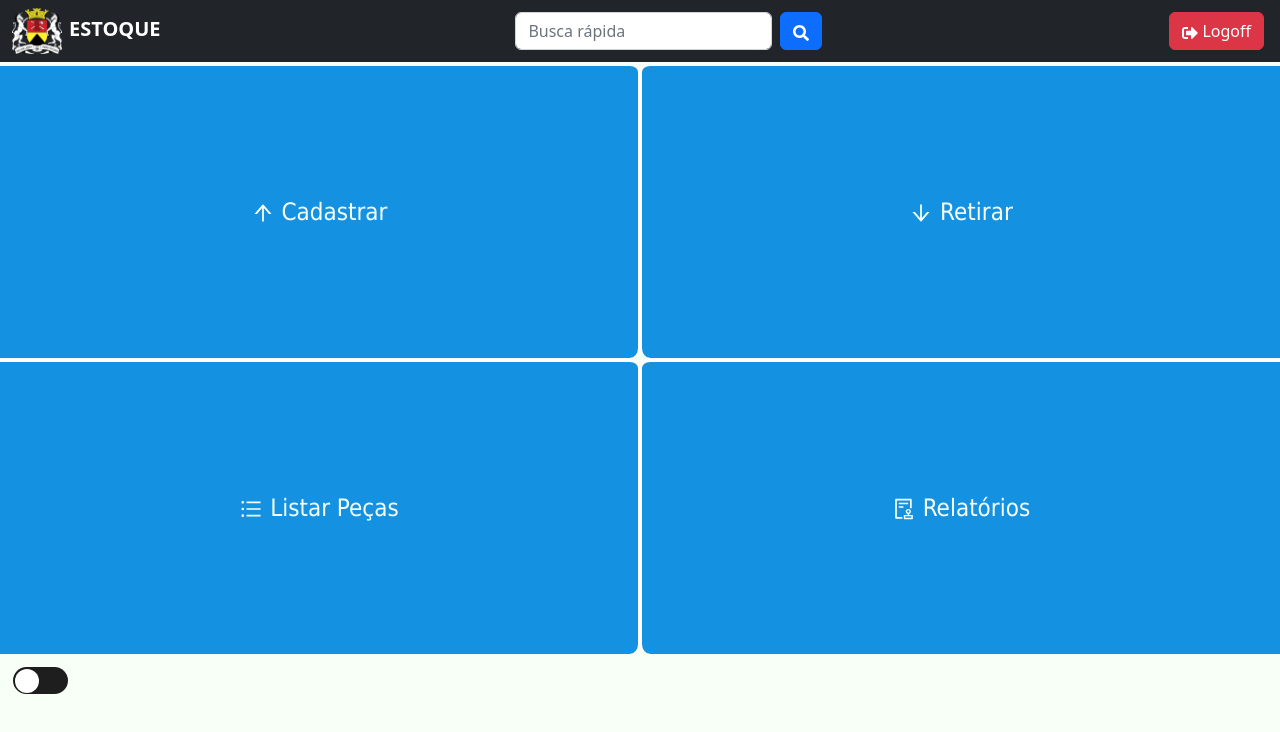
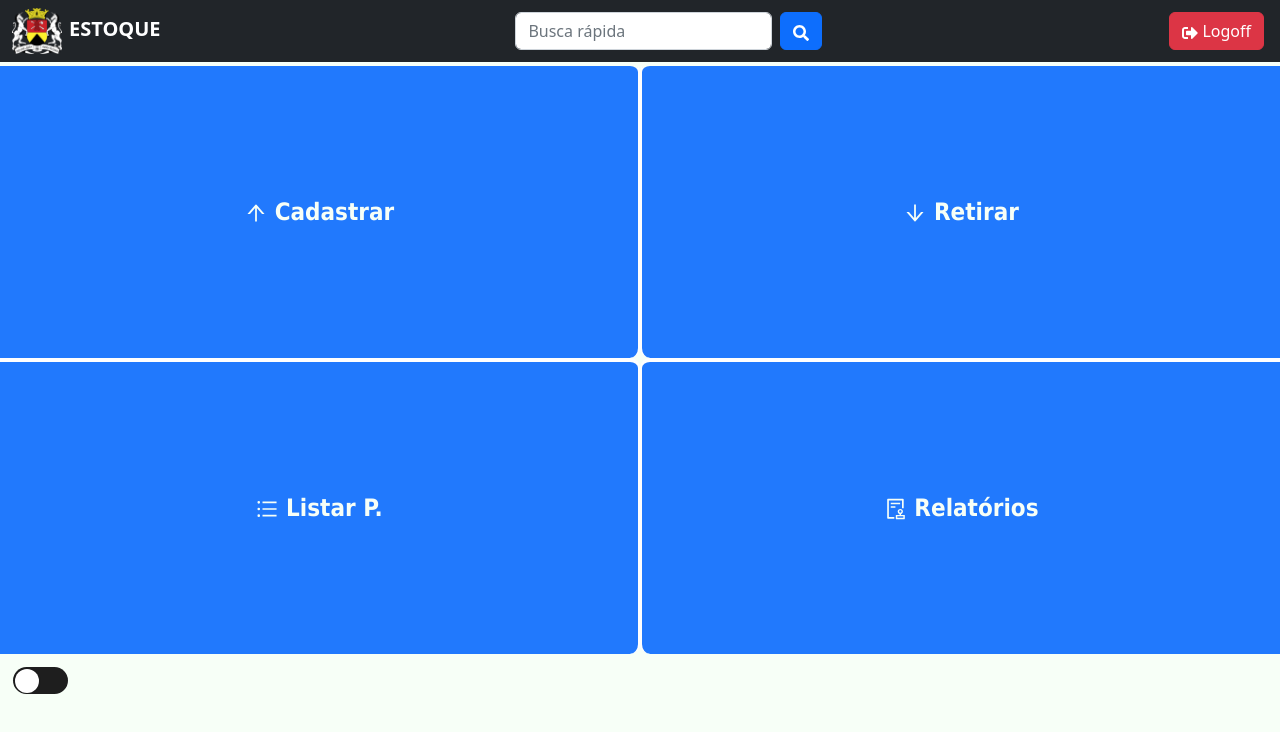
Before and after one commit to joao-pedro01/projetoGx, a React (Create React App) app in the folder front-end/: page /menu in a window 1280 px wide. Shown: the top 732 px of the page. Built offline with nearby package versions, Linux system fonts and the light colour scheme.

Commit message:
style do site

```diff
--- a/front-end/src/pages/listaPecas/indexLista.jsx
+++ b/front-end/src/pages/listaPecas/indexLista.jsx
@@ -18,7 +18,7 @@ const Pecas = () => {
     const [data, setDate] = useState();
 
     useEffect(() => {
-        Axios.get('http://172.16.9.95:8080/api/pecas')
+        Axios.get('http://172.22.2.22:8080/api/pecas')
         .then(res => {
           console.log("Getting from ::::", res.data)
           setDate(res.data)
--- a/front-end/src/pages/listaPecas/stylesLista.css
+++ b/front-end/src/pages/listaPecas/stylesLista.css
@@ -2,7 +2,7 @@ tr:hover {
     background-color: rgb(247, 223, 255);
 }
 th {
-    background-color: white !important;
+    background-color: white;
 }
 
 .buttonArea {
--- a/front-end/src/pages/menus/indexMenus.jsx
+++ b/front-end/src/pages/menus/indexMenus.jsx
@@ -9,12 +9,12 @@ const Menus = () => {
         <div className='MenuContainer'>
                 <HeaderPMS/>
             <div className='top'>
-                <span className="top"><a className='buttonOne' href='/menucadastro'><div className='text-button'><AiOutlineArrowUp /> Cadastrar</div></a></span>
-                <a className='buttonTwo' href='/remover'><div className='text-button'><AiOutlineArrowDown/> Retirar</div></a>
+                <span className="top"><a className='buttonOne' href='/menucadastro'><div className='text-button'><AiOutlineArrowUp /> <b>Cadastrar</b></div></a></span>
+                <a className='buttonTwo' href='/remover'><div className='text-button'><AiOutlineArrowDown/> <b>Retirar</b></div></a>
             </div>
             <div className='down'>
-                <a className='buttonThree' href='/pecas'><div className='text-button'><AiOutlineBars /> Listar Peças</div></a>
-                <a className='buttonFour' href='/relatorio'><div className='text-button'><AiOutlineAudit /> Relatórios</div></a>
+                <a className='buttonThree' href='/pecas'><div className='text-button'><AiOutlineBars /> <b>Listar P.</b></div></a>
+                <a className='buttonFour' href='/relatorio'><div className='text-button'><AiOutlineAudit /> <b>Relatórios</b></div></a>
             </div>
 
         </div>
--- a/front-end/src/pages/menus/stylesMenus.css
+++ b/front-end/src/pages/menus/stylesMenus.css
@@ -3,7 +3,7 @@
     margin: 0%;
 }
 .buttonOne{
-    background-color: #1492E1;
+    background-color: #2179FD;
     text-align: center;
     padding: 10%;
     height: 60%;
@@ -16,7 +16,7 @@
     border-top: #F7FFF7 solid 4px;
 }
 .buttonTwo{
-    background-color: #1492E1;
+    background-color: #2179FD;
     text-align: center;
     padding: 10%;
     width: 50%;
@@ -29,7 +29,7 @@
 }
 
 .buttonThree{
-    background-color: #1492E1;
+    background-color: #2179FD;
     text-align: center;
     padding: 10%;
     width: 50%;
@@ -41,7 +41,7 @@
     border-bottom-right-radius: 10px;
 }
 .buttonFour{
-    background-color: #1492E1;
+    background-color: #2179FD;
     text-align: center;
     padding: 10%;
     width: 50%;
@@ -55,16 +55,16 @@
 
 /*Animação botão*/
 .top a:hover{
-    background-color: #56B5F0;
+    background-color: #0252CA;
 }
 .top a:active{
-    background-color: #A3D5FF;
+    background-color: #0242A2;
 }
 .down a:hover{
-    background-color: #56B5F0;
+    background-color: #0252CA;
 }
 .down a:active{
-    background-color: #A3D5FF;
+    background-color: #0242A2;
 }
 .text-button {
     font-family: Tahoma;
--- a/front-end/src/thema/theme.js
+++ b/front-end/src/thema/theme.js
@@ -4,12 +4,14 @@ import {createGlobalStyle, withTheme} from 'styled-components';
 export const lightTheme = {
     body: "#F7FFF7",
     inputthemecheck: "#1E1E1E",
+    test: "#C4E8CB !important",
+    test2: "#F7FFF7 !important",
 };
 
 /*Variavei DarkMode*/
 export const darkTheme = {
     body: "#1E1E1E",
-    color: "#F7FFF7",
+    color: "#F7FFF7 !important",
     border: "#F7FFF7 2px solid",
     buttoncolor: "#303030",
     buttoncolorhover: "#404040",
@@ -18,10 +20,16 @@ export const darkTheme = {
     buttonbordertop: "solid 4px #1E1E1E",
     inputthemecheck: "#F7FFF7",
     labelinputball: "#1E1E1E",
-    test: "#0E131F",
+    test: "#4E4E51 !important",
+    test2: "#686466 !important",
     borderboxcad: "#F7FFF7 1px solid",
     borderbuttonmenutop: "#1E1E1E solid 4px",
 };
+
+/*
+#686466
+#7B6AA0
+*/
 
 /*Style Global*/
 export const GlobalStyle = createGlobalStyle`
@@ -40,9 +48,16 @@ export const GlobalStyle = createGlobalStyle`
     }
 
 
-    .tabletest{
+    .tabletest th{
         background-color: ${props => props.theme.test};
+        color: ${props => props.theme.color};
     }
+
+    .tabletest td{
+        background-color: ${props => props.theme.test2};
+        color: ${props => props.theme.color};
+    }
+
     .buttonArea{
         background-color: ${props => props.theme.body};
     }
```
